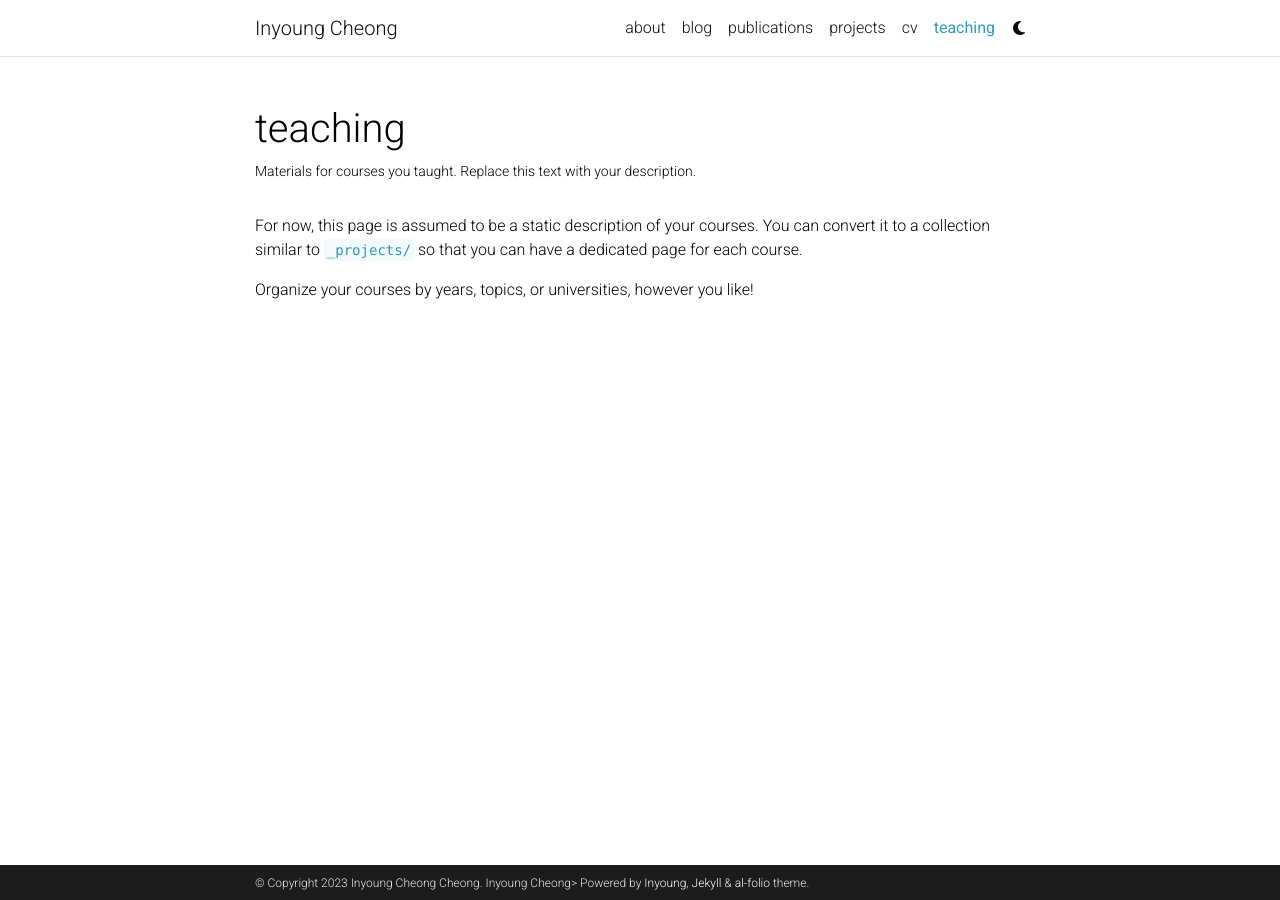
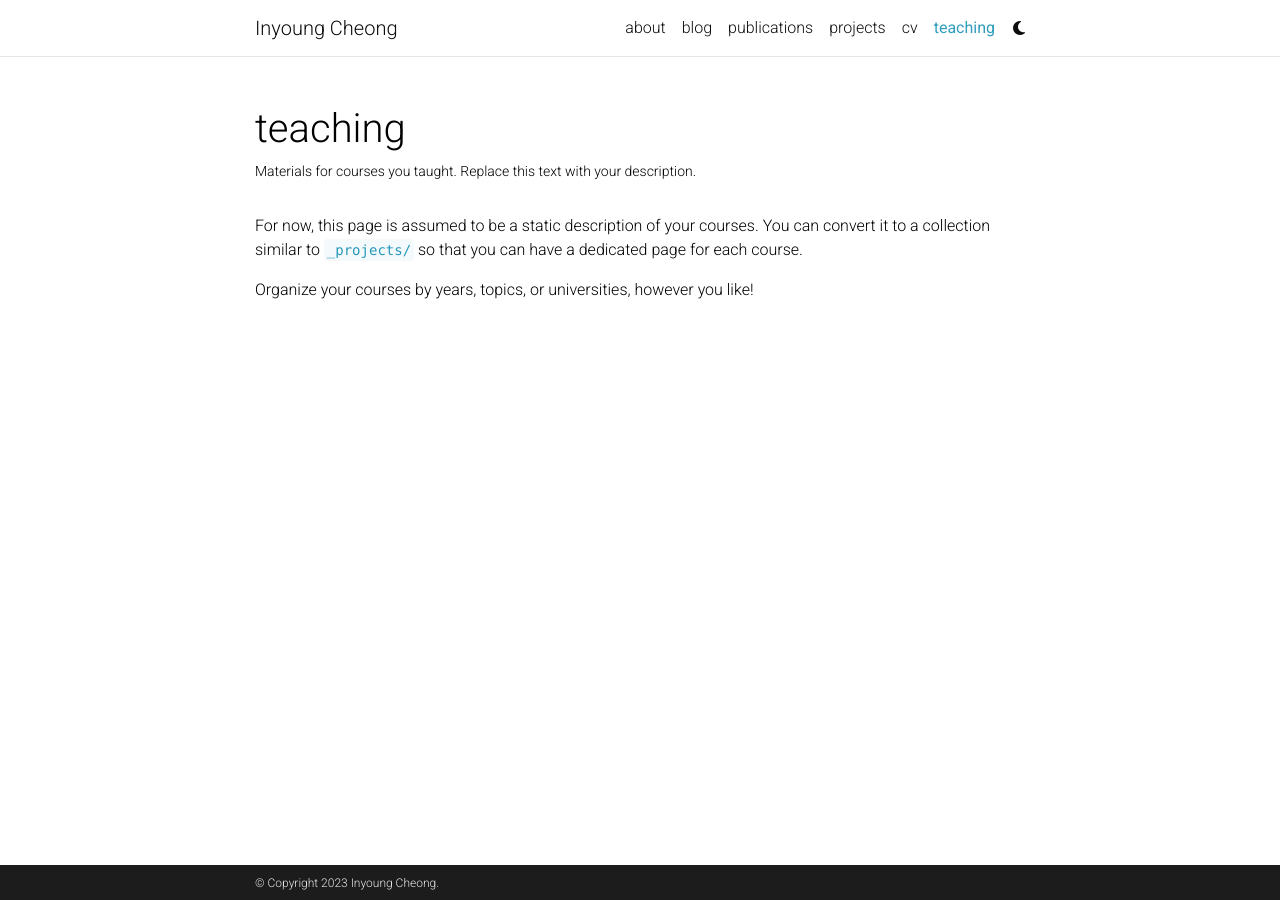
Before and after one commit to inyoungcheong/inyoungcheong.github.io, a Jekyll site: the page built from _pages/teaching.md, in a window 1280 px wide. Built offline with Jekyll 4.4.1, drawn with Linux system fonts in a browser that asks for light colours; comment, search, counter and statistics services are not loaded; a style sheet for code colours, icons or effects is not loaded.

```diff
--- a/_config.yml
+++ b/_config.yml
@@ -3,14 +3,13 @@
 # -----------------------------------------------------------------------------
 
 title:  Inyoung Cheong  # the website title (if blank, full name will be used instead)
-first_name: Inyoung Cheong
+first_name: Inyoung
 # middle_name: R.
 last_name: Cheong
 email: icheon@uw.edu
 description: > # the ">" symbol means to ignore newlines until "footer_text:"
   A simple, whitespace theme for academics. Based on [*folio](https://github.com/bogoli/-folio) design.
-footer_text: Inyoung Cheong>
-  Powered by <a href="https://inyoungcheong.github.io/" target="_blank">Inyoung</a>, <a href="https://jekyllrb.com/" target="_blank">Jekyll</a> & <a href="https://github.com/alshedivat/al-folio">al-folio</a> theme.
+#footer_text: Powered by <a href="https://inyoungcheong.github.io/" target="_blank">Inyoung</a>, <a href="https://jekyllrb.com/" target="_blank">Jekyll</a> & <a href="https://github.com/alshedivat/al-folio">al-folio</a> theme.
   #Photos from <a href="https://unsplash.com" target="_blank">Unsplash</a>.
 keywords: jekyll, jekyll-theme, academic-website, portfolio-website  # add your own keywords or leave empty
 
```
Also changed, not shown: _pages/about.md (+4 -4 lines).
